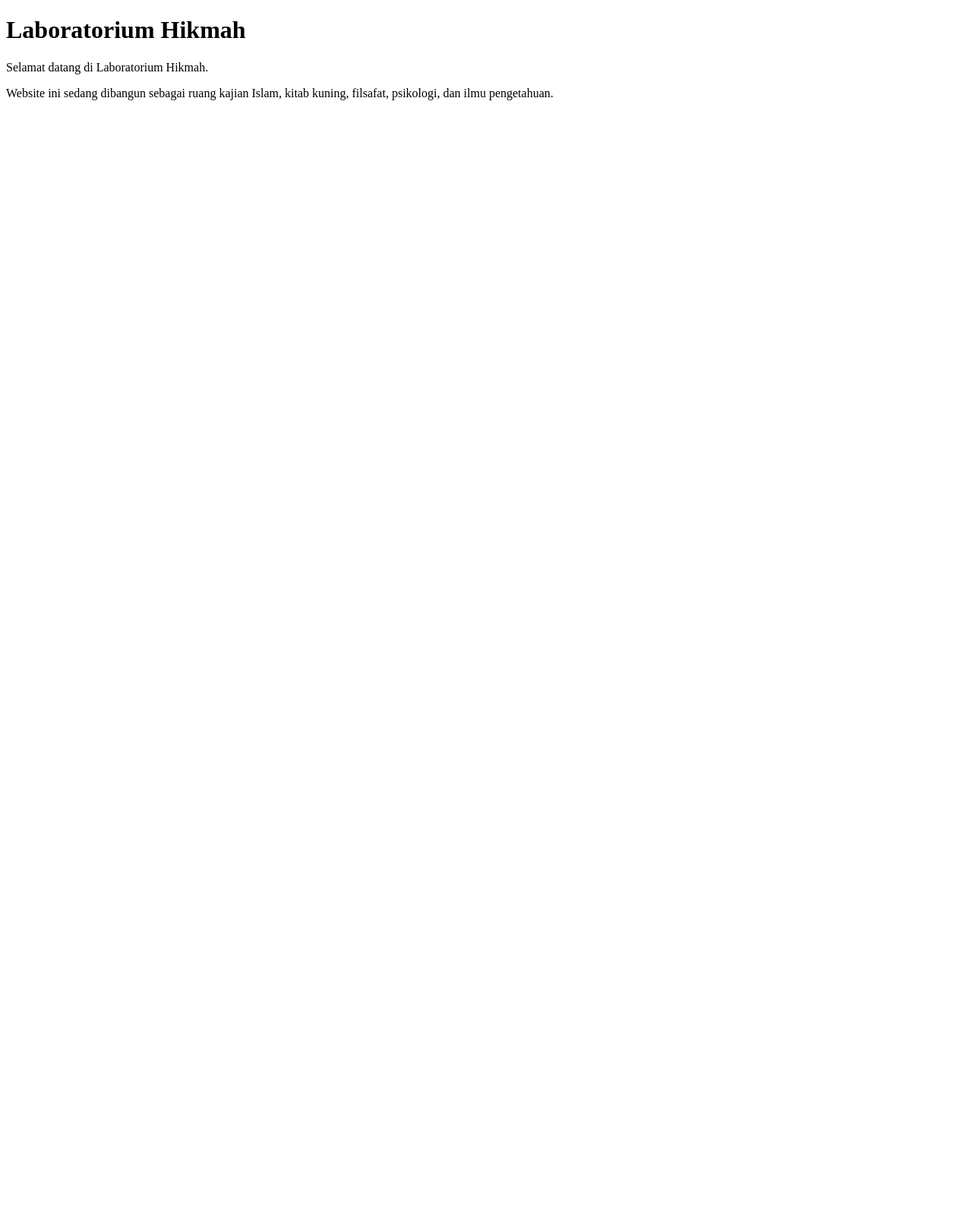
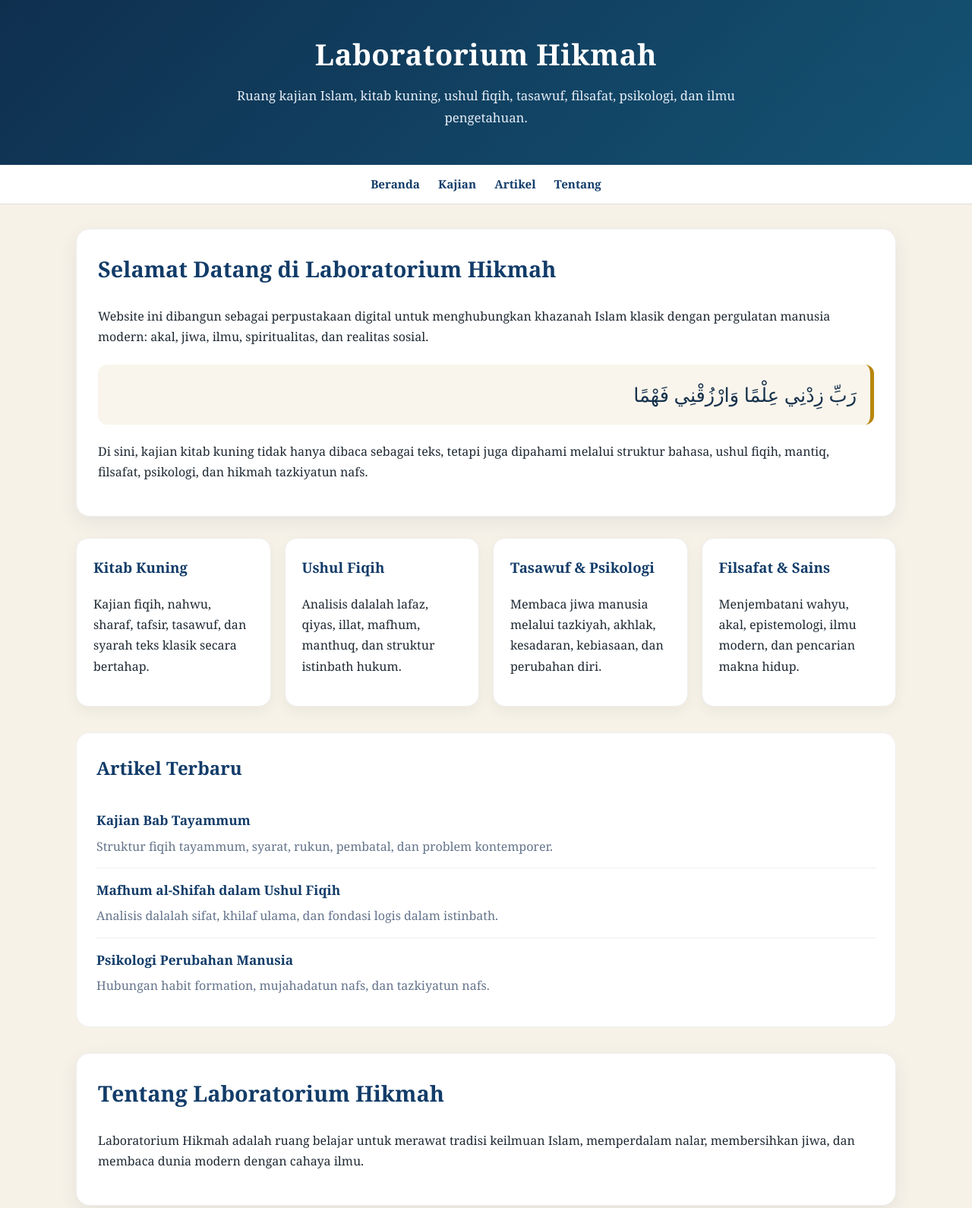
Before and after one commit to laboratoriumhikmah/laboratoriumhikmah.github.io, a plain HTML site: page index.html in a window 1280 px wide. Shown: the top 1590 px of the page at 76% size. Before the commit the page ends 800 px from the top, so only its background shows below. Drawn offline with Linux system fonts and the light colour scheme.

Commit message:
Update index.html with new content and structure

```diff
--- a/index.html
+++ b/index.html
@@ -1,14 +1,277 @@
 <!DOCTYPE html>
 <html lang="id">
 <head>
-  <meta charset="UTF-8">
-  <meta name="viewport" content="width=device-width, initial-scale=1.0">
+  <meta charset="UTF-8" />
+  <meta name="viewport" content="width=device-width, initial-scale=1.0" />
+
   <title>Laboratorium Hikmah</title>
-  <meta name="description" content="Laboratorium Hikmah adalah ruang kajian Islam, kitab kuning, filsafat, psikologi, dan ilmu pengetahuan.">
+
+  <meta name="description" content="Laboratorium Hikmah adalah ruang kajian Islam, kitab kuning, filsafat, psikologi, tasawuf, dan ilmu pengetahuan." />
+
+  <style>
+    :root {
+      --bg: #f7f2e8;
+      --card: #ffffff;
+      --text: #1f2933;
+      --muted: #64748b;
+      --primary: #123c69;
+      --accent: #b8860b;
+      --soft: #e8dcc3;
+    }
+
+    * {
+      box-sizing: border-box;
+    }
+
+    body {
+      margin: 0;
+      font-family: Georgia, "Times New Roman", serif;
+      background: var(--bg);
+      color: var(--text);
+      line-height: 1.7;
+    }
+
+    header {
+      background: linear-gradient(135deg, #0f2f4f, #145374);
+      color: white;
+      padding: 48px 22px;
+      text-align: center;
+    }
+
+    header h1 {
+      margin: 0;
+      font-size: 2.4rem;
+      line-height: 1.2;
+      letter-spacing: 0.5px;
+    }
+
+    header p {
+      max-width: 720px;
+      margin: 18px auto 0;
+      font-size: 1.05rem;
+      color: #e5eef7;
+    }
+
+    nav {
+      background: #ffffff;
+      border-bottom: 1px solid #ddd;
+      padding: 12px 16px;
+      text-align: center;
+      position: sticky;
+      top: 0;
+      z-index: 10;
+    }
+
+    nav a {
+      color: var(--primary);
+      text-decoration: none;
+      margin: 0 10px;
+      font-weight: bold;
+      font-size: 0.95rem;
+    }
+
+    .container {
+      width: min(1080px, 92%);
+      margin: 32px auto;
+    }
+
+    .hero {
+      background: var(--card);
+      border-radius: 18px;
+      padding: 28px;
+      box-shadow: 0 8px 24px rgba(15, 47, 79, 0.08);
+      border: 1px solid #eee;
+    }
+
+    .hero h2 {
+      margin-top: 0;
+      color: var(--primary);
+      font-size: 1.8rem;
+    }
+
+    .arabic {
+      direction: rtl;
+      text-align: right;
+      font-size: 1.6rem;
+      color: #17324d;
+      background: #f9f5ec;
+      padding: 18px;
+      border-right: 5px solid var(--accent);
+      border-radius: 12px;
+      margin: 22px 0;
+    }
+
+    .grid {
+      display: grid;
+      grid-template-columns: repeat(auto-fit, minmax(220px, 1fr));
+      gap: 18px;
+      margin-top: 28px;
+    }
+
+    .card {
+      background: var(--card);
+      padding: 22px;
+      border-radius: 16px;
+      border: 1px solid #eee;
+      box-shadow: 0 6px 18px rgba(0, 0, 0, 0.05);
+    }
+
+    .card h3 {
+      margin-top: 0;
+      color: var(--primary);
+    }
+
+    .article-list {
+      margin-top: 34px;
+      background: var(--card);
+      padding: 26px;
+      border-radius: 18px;
+      border: 1px solid #eee;
+    }
+
+    .article-list h2 {
+      margin-top: 0;
+      color: var(--primary);
+    }
+
+    .article-item {
+      padding: 14px 0;
+      border-bottom: 1px solid #eee;
+    }
+
+    .article-item:last-child {
+      border-bottom: none;
+    }
+
+    .article-item a {
+      color: var(--primary);
+      font-weight: bold;
+      text-decoration: none;
+      font-size: 1.08rem;
+    }
+
+    .article-item p {
+      margin: 6px 0 0;
+      color: var(--muted);
+    }
+
+    footer {
+      text-align: center;
+      padding: 28px 16px;
+      margin-top: 40px;
+      background: #0f2f4f;
+      color: #dbeafe;
+      font-size: 0.92rem;
+    }
+
+    @media (max-width: 600px) {
+      header h1 {
+        font-size: 2rem;
+      }
+
+      nav a {
+        display: inline-block;
+        margin: 6px 8px;
+      }
+
+      .arabic {
+        font-size: 1.35rem;
+      }
+    }
+  </style>
 </head>
+
 <body>
-  <h1>Laboratorium Hikmah</h1>
-  <p>Selamat datang di Laboratorium Hikmah.</p>
-  <p>Website ini sedang dibangun sebagai ruang kajian Islam, kitab kuning, filsafat, psikologi, dan ilmu pengetahuan.</p>
+
+  <header>
+    <h1>Laboratorium Hikmah</h1>
+    <p>Ruang kajian Islam, kitab kuning, ushul fiqih, tasawuf, filsafat, psikologi, dan ilmu pengetahuan.</p>
+  </header>
+
+  <nav>
+    <a href="#beranda">Beranda</a>
+    <a href="#kajian">Kajian</a>
+    <a href="#artikel">Artikel</a>
+    <a href="#tentang">Tentang</a>
+  </nav>
+
+  <main class="container" id="beranda">
+
+    <section class="hero">
+      <h2>Selamat Datang di Laboratorium Hikmah</h2>
+
+      <p>
+        Website ini dibangun sebagai perpustakaan digital untuk menghubungkan khazanah Islam klasik
+        dengan pergulatan manusia modern: akal, jiwa, ilmu, spiritualitas, dan realitas sosial.
+      </p>
+
+      <div class="arabic">
+        رَبِّ زِدْنِي عِلْمًا وَارْزُقْنِي فَهْمًا
+      </div>
+
+      <p>
+        Di sini, kajian kitab kuning tidak hanya dibaca sebagai teks, tetapi juga dipahami melalui
+        struktur bahasa, ushul fiqih, mantiq, filsafat, psikologi, dan hikmah tazkiyatun nafs.
+      </p>
+    </section>
+
+    <section class="grid" id="kajian">
+
+      <div class="card">
+        <h3>Kitab Kuning</h3>
+        <p>Kajian fiqih, nahwu, sharaf, tafsir, tasawuf, dan syarah teks klasik secara bertahap.</p>
+      </div>
+
+      <div class="card">
+        <h3>Ushul Fiqih</h3>
+        <p>Analisis dalalah lafaz, qiyas, illat, mafhum, manthuq, dan struktur istinbath hukum.</p>
+      </div>
+
+      <div class="card">
+        <h3>Tasawuf & Psikologi</h3>
+        <p>Membaca jiwa manusia melalui tazkiyah, akhlak, kesadaran, kebiasaan, dan perubahan diri.</p>
+      </div>
+
+      <div class="card">
+        <h3>Filsafat & Sains</h3>
+        <p>Menjembatani wahyu, akal, epistemologi, ilmu modern, dan pencarian makna hidup.</p>
+      </div>
+
+    </section>
+
+    <section class="article-list" id="artikel">
+      <h2>Artikel Terbaru</h2>
+
+      <div class="article-item">
+        <a href="#">Kajian Bab Tayammum</a>
+        <p>Struktur fiqih tayammum, syarat, rukun, pembatal, dan problem kontemporer.</p>
+      </div>
+
+      <div class="article-item">
+        <a href="#">Mafhum al-Shifah dalam Ushul Fiqih</a>
+        <p>Analisis dalalah sifat, khilaf ulama, dan fondasi logis dalam istinbath.</p>
+      </div>
+
+      <div class="article-item">
+        <a href="#">Psikologi Perubahan Manusia</a>
+        <p>Hubungan habit formation, mujahadatun nafs, dan tazkiyatun nafs.</p>
+      </div>
+
+    </section>
+
+    <section class="hero" id="tentang" style="margin-top: 34px;">
+      <h2>Tentang Laboratorium Hikmah</h2>
+      <p>
+        Laboratorium Hikmah adalah ruang belajar untuk merawat tradisi keilmuan Islam,
+        memperdalam nalar, membersihkan jiwa, dan membaca dunia modern dengan cahaya ilmu.
+      </p>
+    </section>
+
+  </main>
+
+  <footer>
+    © 2026 Laboratorium Hikmah. Dibangun dengan GitHub Pages.
+  </footer>
+
 </body>
 </html>
```
